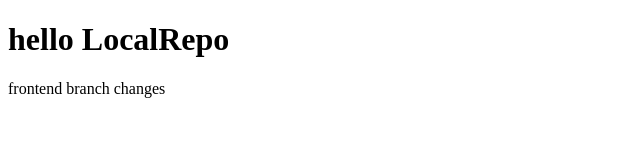
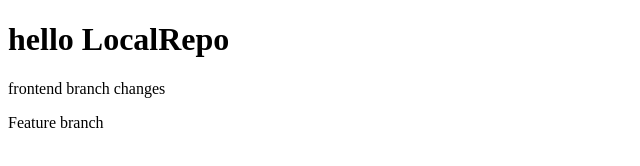
Before and after one commit to ramsingh2020/LocalRepo, a plain HTML site: page index.html in a window 1280 px wide. Shown: the whole page, without its empty margins (0-640 px from the left). Drawn offline with Linux system fonts and the light colour scheme.

Commit message:
span tag add

```diff
--- a/index.html
+++ b/index.html
@@ -8,5 +8,6 @@
 <body>
   <h1>hello LocalRepo</h1>
   <p>frontend branch changes</p>
+  <span>Feature branch</span>
 </body>
 </html>
```
